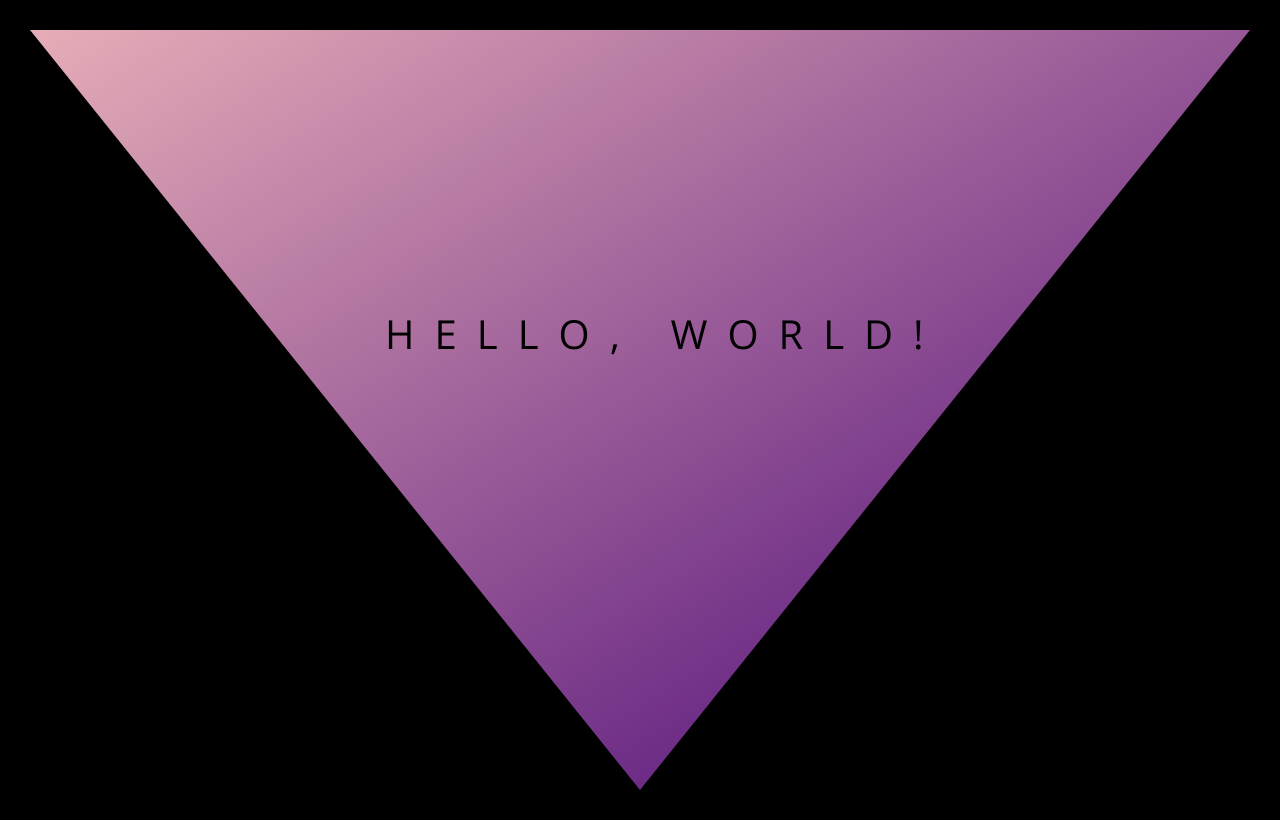
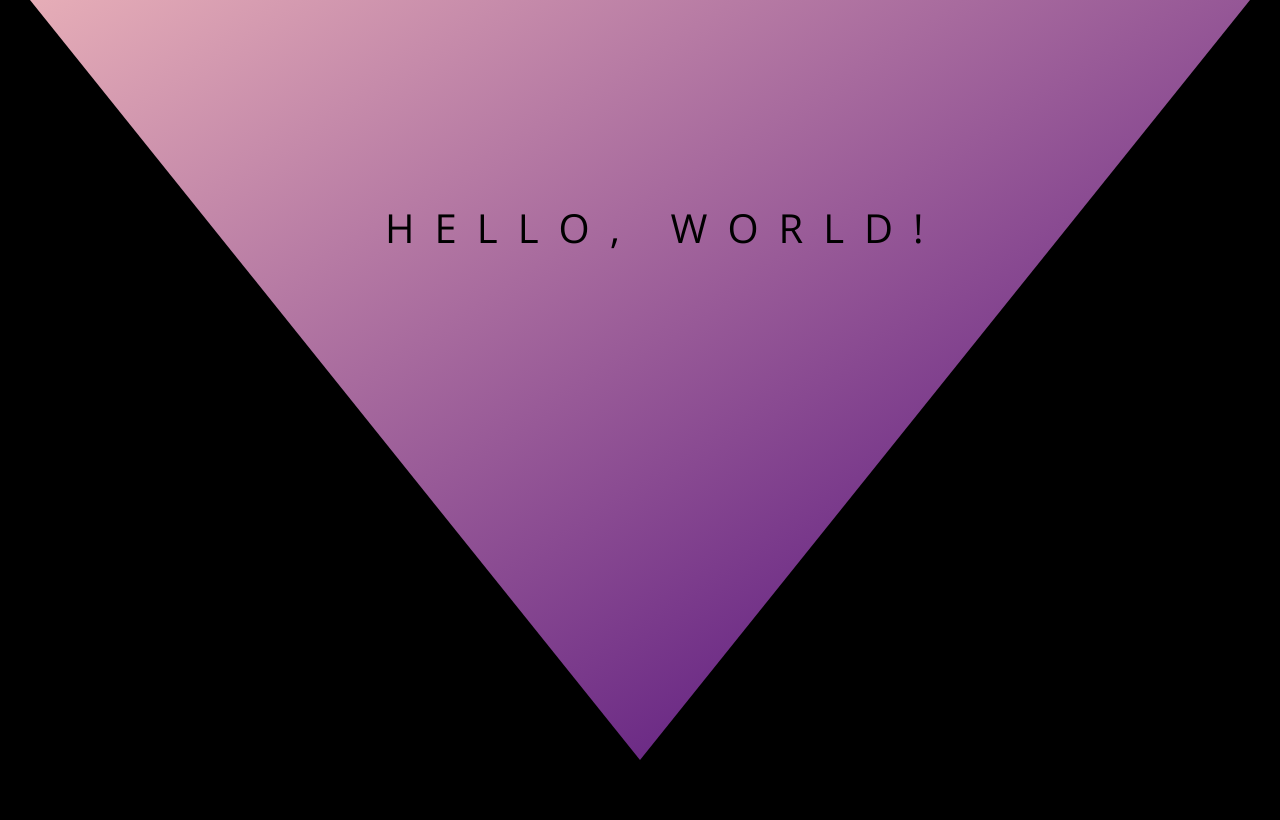
Before and after one commit to reneelpetit/helloworld, a plain HTML site: page index.html in a window 1280 px wide. Drawn offline with nearby package versions, Linux system fonts and the light colour scheme.

Commit message:
delete top padding

```diff
--- a/style.css
+++ b/style.css
@@ -10,7 +10,7 @@ body {
     font-size: 16px;
     line-height: 1.7;
     color: rgba(0,0,0);
-    padding: 30px;
+    padding: 0 30px;
     background-color: rgba(0,0,0);
 }
 
@@ -29,7 +29,7 @@ body {
 
 .text-box {
     position: absolute;
-    top: 40%;
+    top: 30%;
     left: 52%;
     transform: translate(-50%, -50%);
     text-align: center;
```
